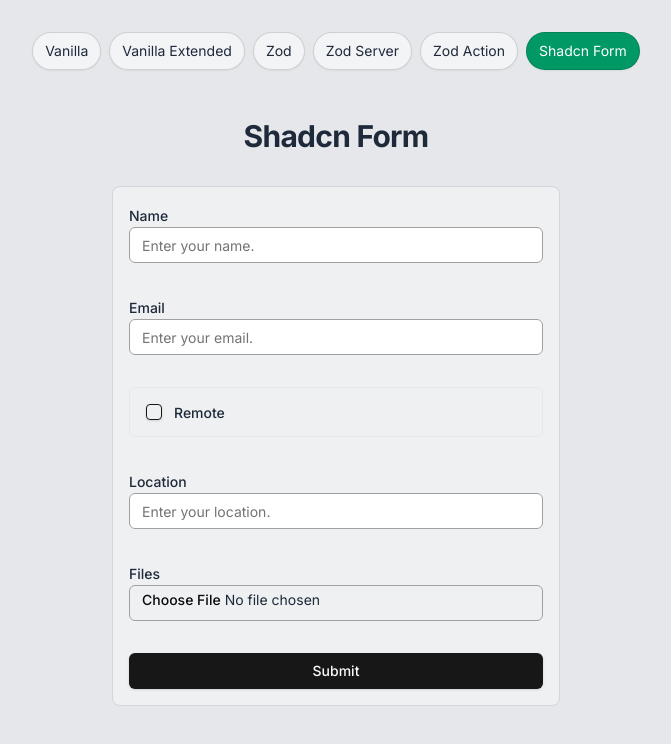
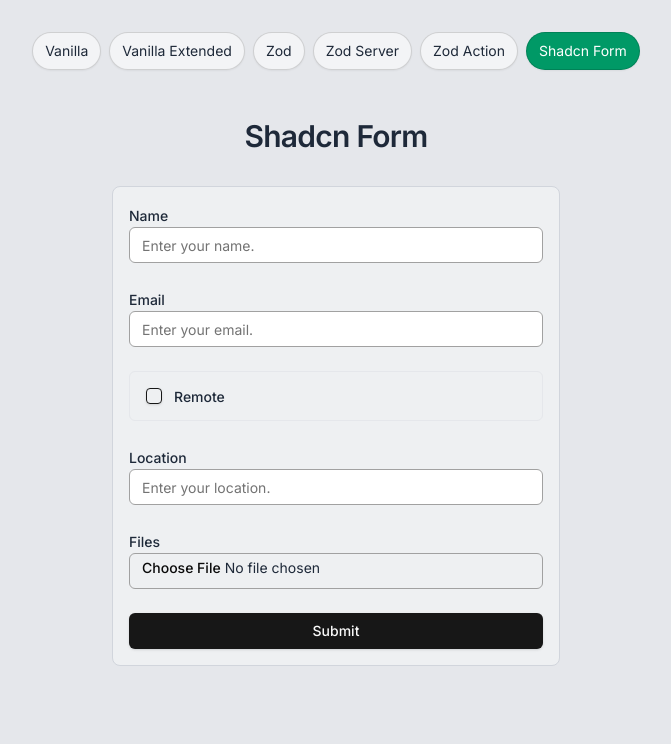
Before and after one commit to karanMathur89/react-hook-form-deep-dive, a Next.js app: page /shadcn-form in a window 1280 px wide. Shown: the top 744 px of the page, without its empty margins (304-975 px from the left). Built offline with nearby package versions, Linux system fonts and the light colour scheme.

Commit message:
style: adjust form component styling for improved layout and readability

```diff
--- a/src/components/ShadcnForm.tsx
+++ b/src/components/ShadcnForm.tsx
@@ -78,7 +78,7 @@
     <Form {...form} key={`${formState.isSubmitSuccessful}`}>
       <form
         onSubmit={form.handleSubmit(onSubmit)}
-        className="mx-auto max-w-md space-y-8 rounded-lg border border-gray-300 bg-gray-100/70 p-4"
+        className="mx-auto max-w-md space-y-6 rounded-lg border border-gray-300 bg-gray-100/70 p-4"
       >
         {/* ---------------------------------------- */}
         {/* NAME */}
--- a/src/components/layout/Heading.tsx
+++ b/src/components/layout/Heading.tsx
@@ -6,7 +6,7 @@
 
 export default function Heading({ children }: HeadingProps) {
   return (
-    <h1 className="mt-12 mb-8 text-center text-3xl font-bold tracking-tight">
+    <h1 className="mt-12 mb-8 text-center text-3xl font-semibold tracking-tight">
       {children}
     </h1>
   )
--- a/src/components/ui/form.tsx
+++ b/src/components/ui/form.tsx
@@ -157,7 +157,11 @@
     <p
       ref={ref}
       id={formMessageId}
-      className={cn("text-destructive text-[0.8rem] font-medium", className)}
+      className={cn(
+        "w-fit rounded-md border-[0.5px] border-red-300 bg-red-200/50 px-2 py-1 text-[0.8rem] font-medium text-red-600",
+        "indent-0.5 transition duration-300 ease-out starting:-translate-y-2 starting:opacity-50",
+        className,
+      )}
       {...props}
     >
       {body}
```
